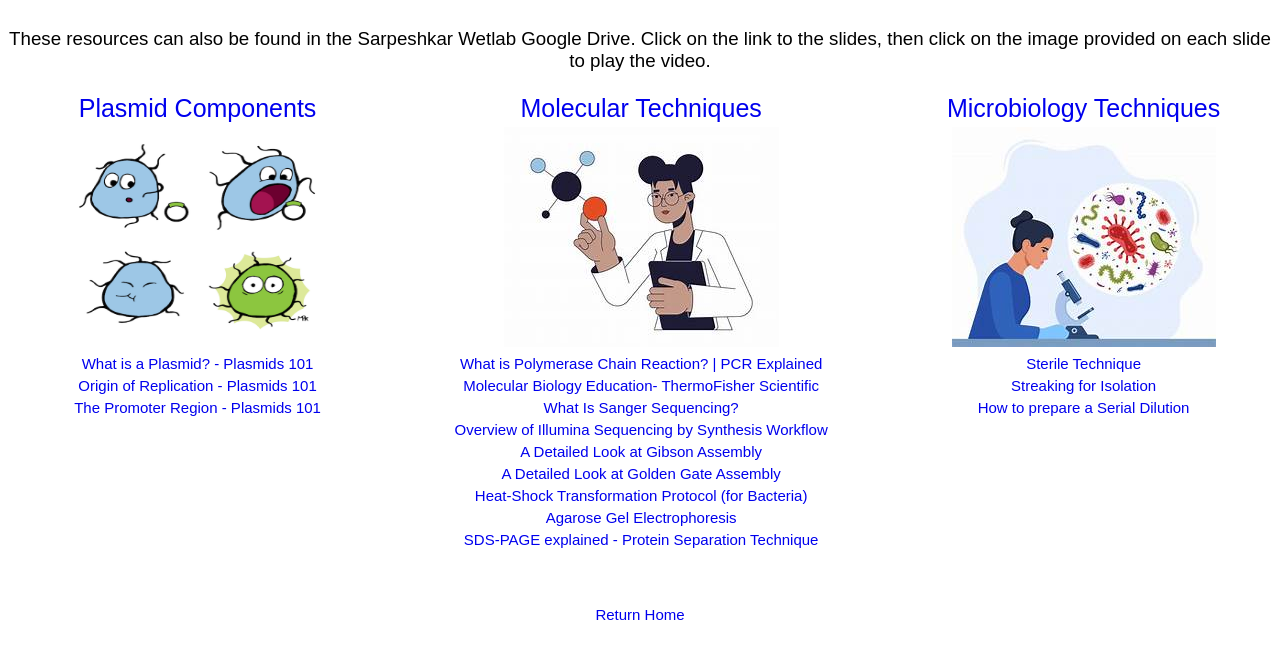
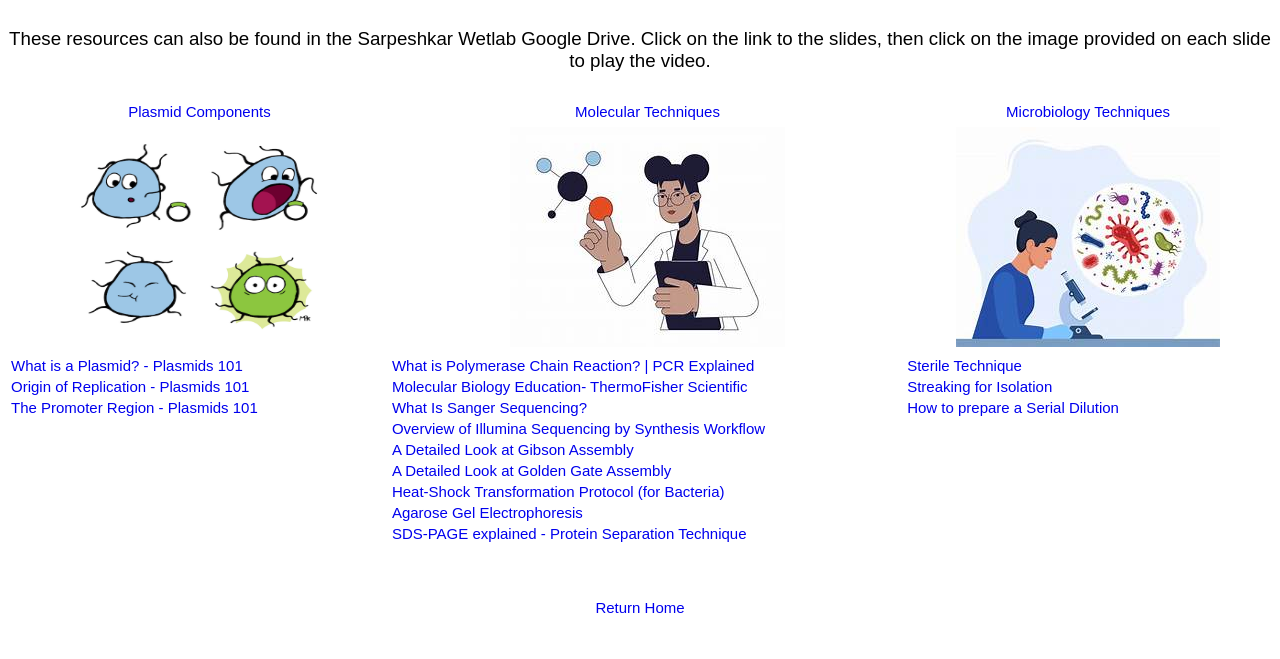
Before and after one commit to hmaur/hmaur.github.io, a plain HTML site: page videos.html in a window 1280 px wide. Shown: the part 77-736 px from the top of the page. Drawn offline with Linux system fonts and the light colour scheme.

Commit message:
Update videos.css

```diff
--- a/videos.css
+++ b/videos.css
@@ -17,17 +17,17 @@
     position: relative;
     width: 100%;
   }
- thead td a{
+ thead td{
   text-decoration: none;
   font-family: Arial, Helvetica, sans-serif;
   font-size: 25px;
   text-align: center;
  }
- tbody td a{
+ tbody td{
   text-decoration: none;
   font-family: Arial, Helvetica, sans-serif;
   font-size: 15px;
-  text-align: right;
+  text-align: left;
 
  }
   a{
```
